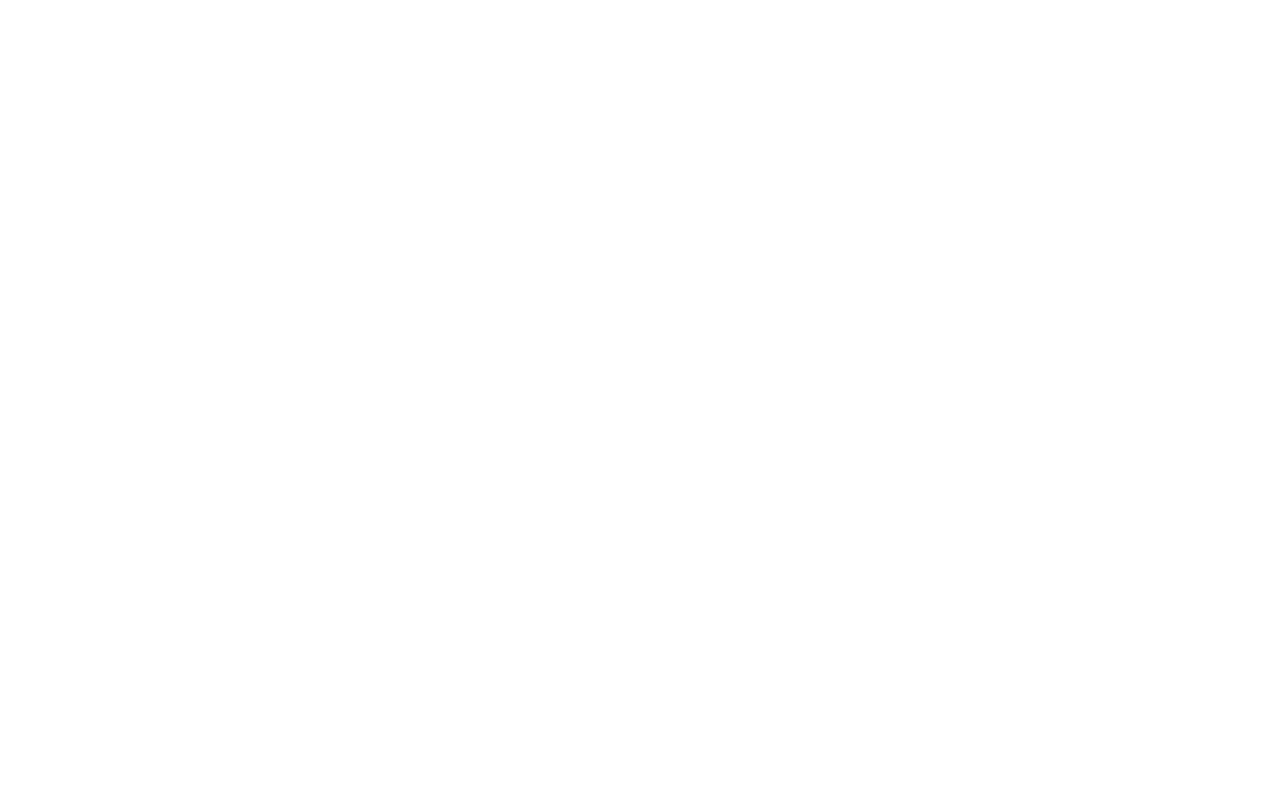
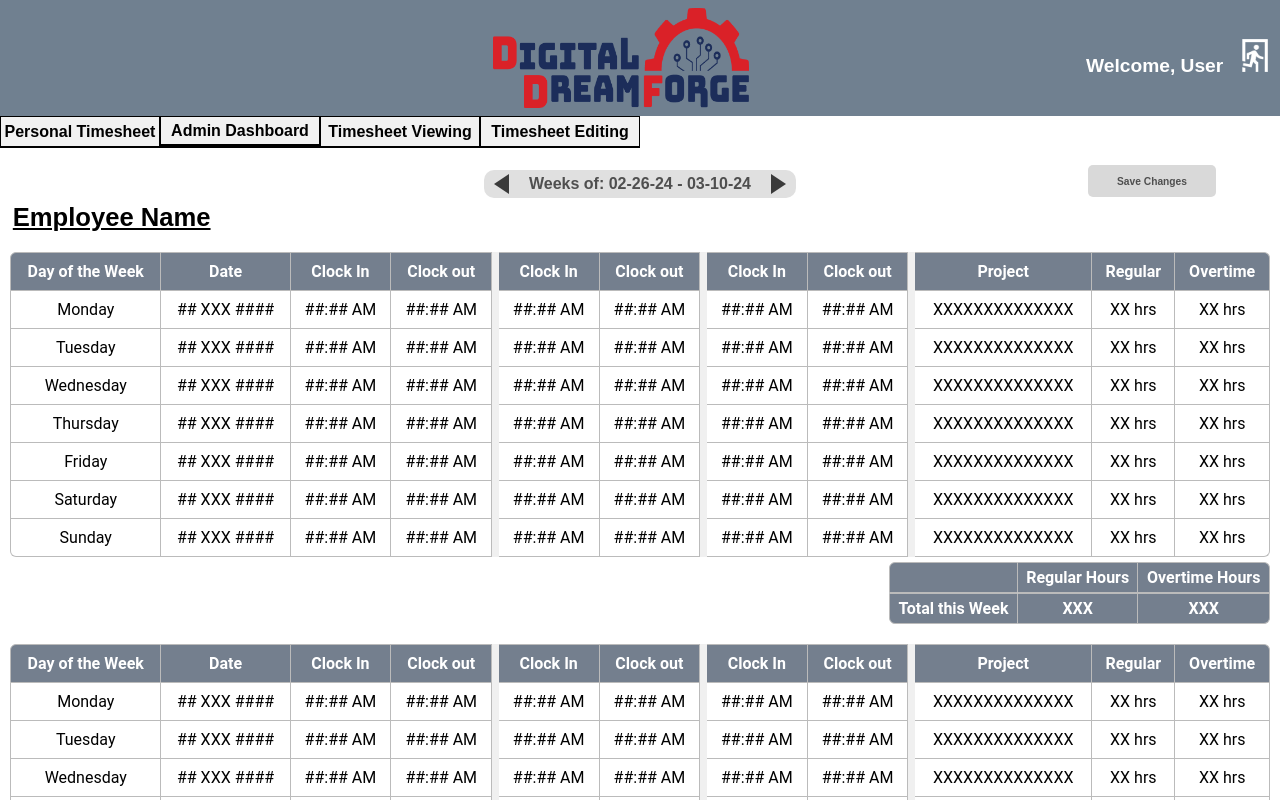
Before and after one commit to IKs2002/Tick-Tock-Tech, a React (Create React App) app: page /DefaultPage/TimesheetEdit in a window 1280 px wide. Before the commit this address had no page. Shown: the top 800 px of the page. Built offline with nearby package versions, Linux system fonts and the light colour scheme.

Commit message:
Tabs are now their own pages

```diff
--- a/src/App.js
+++ b/src/App.js
@@ -3,14 +3,22 @@ import { Routes, Route } from "react-router-dom";
 import Login from "./Pages/LoginPage";
 import DefaultPage from "./Pages/DefaultPage";
 import PasswordRecovery from "./Pages/PasswordRecoveryPage";
+import PersonalTimeSheet from "./TabContent/PersonalTimeSheet";
+import AdminDashboard from "./TabContent/AdminDashboard";
+import TimesheetEdit from "./TabContent/TimesheetEditing";
+import TimesheetViewing from "./TabContent/TimesheetViewing";
 
 const App = () => {
   return (
     <Routes>
       <Route path="/" element={<Login />} />
-      <Route path="DefaultPage" element={<DefaultPage />} />
-      <Route path="PasswordRecovery" element={<PasswordRecovery />} />
-      <Route path="Login" element={<Login />} />
+      <Route path="/PasswordRecovery" element={<PasswordRecovery />} />
+      <Route path="/DefaultPage/*" element={<DefaultPage />}>
+        <Route path="AdminDashboard" element={<AdminDashboard />} />
+        <Route path="PersonalTimeSheet" element={<PersonalTimeSheet />} />
+        <Route path="TimesheetEdit" element={<TimesheetEdit />} />
+        <Route path="TimesheetViewing" element={<TimesheetViewing />} />
+      </Route>
     </Routes>
   );
 };
--- a/src/Componets/Tab.js
+++ b/src/Componets/Tab.js
@@ -1,15 +1,19 @@
 import React from "react";
+import "./Tabs.css";
+import { Link } from "react-router-dom";
 
 // Tab component definition
 // This component represents an individual tab, which can be active or inactive based on the `isActive` prop.
 // It displays a label and triggers an `onClick` event handler when clicked.
-const Tab = ({ label, onClick, isActive }) => (
-  // The `div` element for the tab
-  // The `className` dynamically includes 'active' depending on the `isActive` prop to style the active tab differently.
-  // The `onClick` prop is a function passed from the parent component that handles the tab's click event.
-  <div className={`tab ${isActive ? "active" : ""}`} onClick={onClick}>
-    {label} {/* The label prop is displayed inside the tab. This is the text that appears on the tab. */}
-  </div>
-);
+const Tab = ({path ,label, isActive, onClick }) => {
+
+  return (
+    <Link to={path} style={{ color: "black", textDecoration: "none"}}>
+      <div className={`tab ${isActive ? "active" : ""}`} onClick={onClick}>
+        {label}
+      </div>
+    </Link>
+  );
+};
 
 export default Tab; // Exports the Tab component for use in other parts of the application
--- a/src/Componets/Tabs.css
+++ b/src/Componets/Tabs.css
@@ -1,6 +1,5 @@
 .tabs-container {
   width: 100%;
-  height: 60vh;
   /* This container holds all the tabs and their content, setting a fixed height */
 }
 
--- a/src/Componets/Tabs.js
+++ b/src/Componets/Tabs.js
@@ -1,8 +1,16 @@
 import React, { useState } from "react";
-import Tab from "./Tab.js";
+import { useLocation } from "react-router-dom";
 import "./Tabs.css";
+import Tab from "./Tab";
 
-const Tabs = ({ tabs }) => {
+const Tabs = () => {
+  const location = useLocation();
+  const tabs = [
+    { label: "Personal Timesheet", path: "PersonalTimeSheet" },
+    { label: "Admin Dashboard", path: "AdminDashboard" },
+    { label: "Timesheet Viewing", path: "TimesheetViewing" },
+    { label: "Timesheet Editing", path: "TimesheetEdit" },
+  ];
   const [activeTab, setActiveTab] = useState(1);
 
   const handleTabClick = (index) => {
@@ -13,15 +21,16 @@ const Tabs = ({ tabs }) => {
     <div className="tabs-container">
       <div className="tabs">
         {tabs.map((tab, index) => (
-          <Tab
-            key={index}
-            label={tab.label}
-            onClick={() => handleTabClick(index)}
-            isActive={index === activeTab}
-          />
+            <Tab
+              key={index}
+              className={location.pathname.includes(tab.path) ? "active" : ""}
+              label = {tab.label}
+              path={`/DefaultPage/${tab.path}`}
+              onClick={() => handleTabClick(index)}
+              isActive={index === activeTab}
+              />
         ))}
       </div>
-      <div className="tab-content">{tabs[activeTab]?.content}</div>
     </div>
   );
 };
--- a/src/Pages/DefaultPage.js
+++ b/src/Pages/DefaultPage.js
@@ -1,35 +1,17 @@
 import React from "react";
+import { Outlet } from "react-router-dom";
 import Header from "./Header";
 import Tabs from "../Componets/Tabs";
-import "./DefaultPage.css"
-import TimesheetEdit from "../TabContent/TimesheetEditing.js";
-import PersonalTimeSheet from "../TabContent/PersonalTimeSheet.js";
-import AdminDashboard from "../TabContent/AdminDashboard.js";
-import TimesheetViewing from "../TabContent/TimesheetViewing";
-
+import "./DefaultPage.css";
 
 const DefaultPage = () => {
-  const tabData = [
-    { label: "Personal Timesheet", content: <React.Fragment>
-    <PersonalTimeSheet/>
-</React.Fragment> },
-    { label: "Admin Dashboard", content: <React.Fragment>
-    <AdminDashboard/>
-</React.Fragment> },
-    { label: "Timesheet Viewing", content: <React.Fragment>
-        <TimesheetViewing/>
-    </React.Fragment> },
-    { label: "Timesheet Editing", content: <React.Fragment>
-    <TimesheetEdit/>
-</React.Fragment> },
-  ];
-
   return (
     <body>
       <div>
         <Header />
         <body className="App">
-          <Tabs  tabs={tabData}/>
+          <Tabs />
+          <Outlet />
         </body>
       </div>
     </body>
--- a/src/Pages/LoginPage.js
+++ b/src/Pages/LoginPage.js
@@ -25,7 +25,7 @@ const Login = () => {
         <Link to="PasswordRecovery">
           <text className="PasswordRecovery">Forgot your password?</text>
         </Link>
-        <Link to="DefaultPage">
+        <Link to="DefaultPage/AdminDashboard">
           <button className="loginbutton" type="submit">
             Login
           </button>
```
